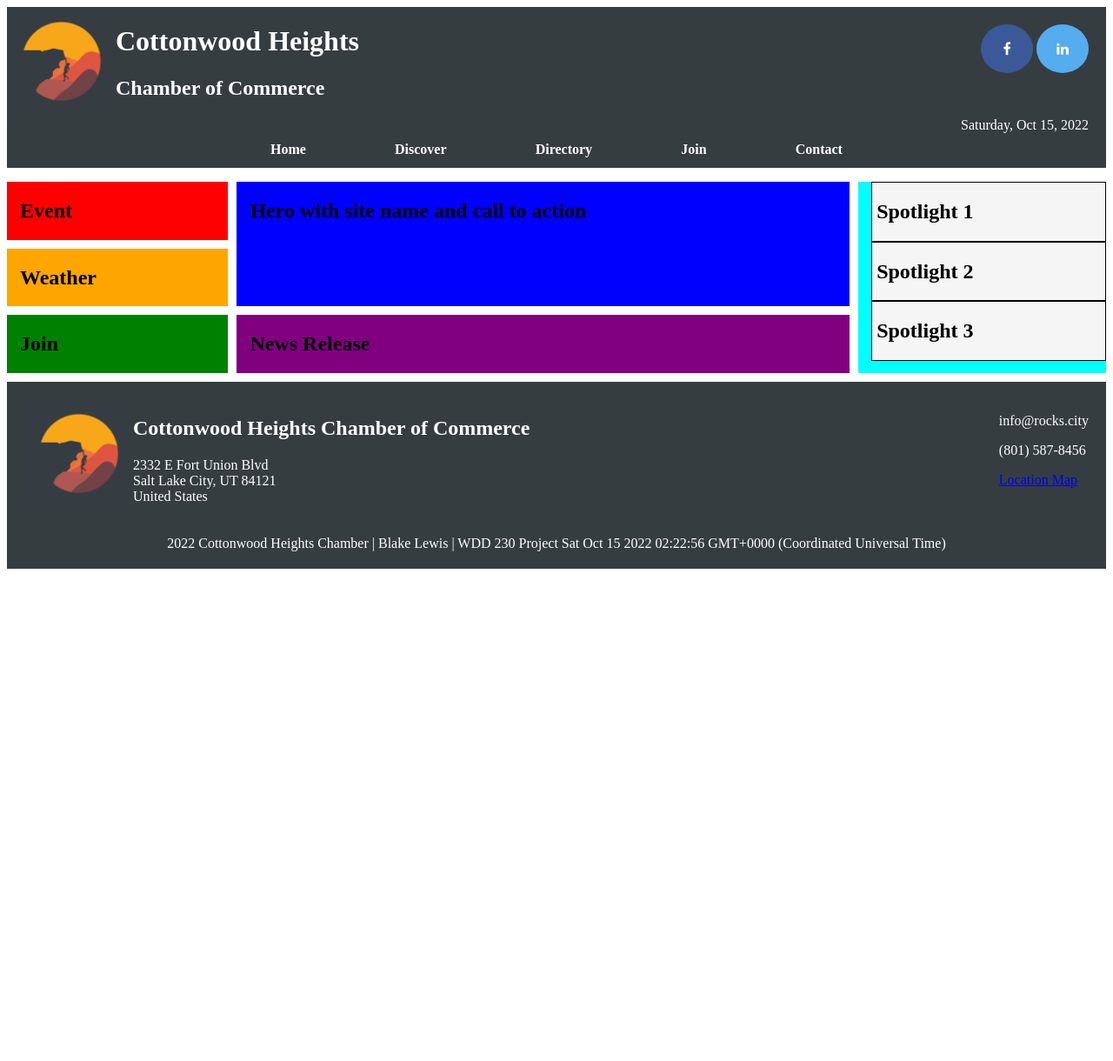
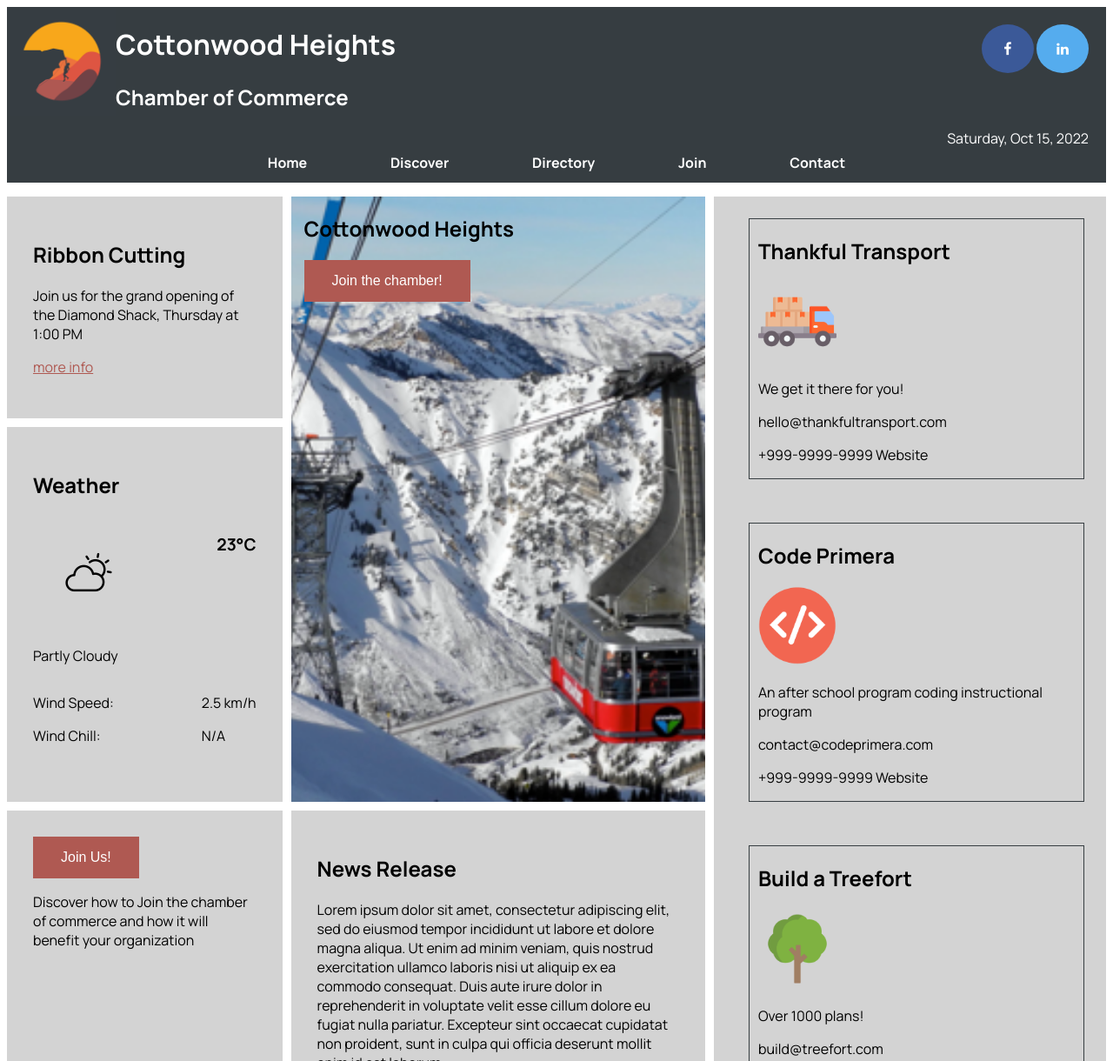
Before and after one commit to blakeWLewis/wdd230, a website: page chamber/index.html in a window 1280 px wide. Shown: the top 1220 px of the page at 87% size. Before the commit the page ends 800 px from the top, so only its background shows below. Drawn offline with Linux system fonts and the light colour scheme.

Commit message:
content on homepage

```diff
--- a/chamber/css/main.css
+++ b/chamber/css/main.css
@@ -1,4 +1,8 @@
+@import url('https://fonts.googleapis.com/css2?family=Manrope:wght@200;300;400;500;600;700;800&display=swap');
 
+body {
+	font-family: 'Manrope', sans-serif;
+}
 header {
 	background-color: #363D41;
 	color: white;
@@ -145,13 +149,34 @@
 	grid-column-end: 4;
 	grid-row-start: 1;
 	grid-row-end: 3;
-	background-color: blue;
+	background-color: lightgray;
+	background-image: url('../images/snowbird.webp');
+    background-repeat: no-repeat;
+    background-position: center;
+    position: relative;
+  	background-size: cover;
+  }
+
+  .cotto-nwood-picture {
+	grid-column-start: 2;
+	grid-column-end: 4;
+	grid-row-start: 1;
+	grid-row-end: 3;
   }
 
   #event {
 	grid-column-start: 1;
 	grid-column-end: 2;
-	background-color: red;
+	padding: 30px;
+	background-color: lightgray;
+  }
+
+  .home-link {
+	color: #AF5952;
+  }
+
+  .home-link:hover {
+	color: #7d3f3a;
   }
 
   #weather {
@@ -159,8 +184,28 @@
 	grid-column-end: 2;
 	grid-row-start: 2;
 	grid-row-end: 3;
-	background-color: orange;
+	padding: 30px;
+	background-color: lightgray;
 
+  }
+
+  .weather-icon {
+	max-width: 50%;
+  }
+
+  #temprature {
+	display: flex;
+    align-items: center;
+	float: right;
+	font-size: larger;
+	font-weight: bolder;
+  }
+
+.headers-weather{
+	float: left;
+}
+  .information-right {
+	float: right;
   }
 
   #news-release {
@@ -168,7 +213,8 @@
 	grid-column-end: 4;
 	grid-row-start: 3;
 	grid-row-end: 4;
-	background-color: purple;
+	padding: 30px;
+	background-color: lightgray;
   }
 
   #spotlight {
@@ -176,17 +222,24 @@
 	grid-column-end: 5;
 	grid-row-start: 1;
 	grid-row-end: 4;
-	background-color: aqua;
+	background-color: lightgray;
 	display: flex;
 	flex-direction: column;
   }
 
   .spotlight-card {
-	padding-left: 5px;
-	background-color: whitesmoke;
+	padding-left: 10px;
+	margin: 25px;
+	background-color: lightgray;
 	border-style: solid;
 	border-width: 1px;
+	border-color: #363D41;
 
+  }
+
+  #icons {
+	align-items: center;
+	max-width: 90px;
   }
 
   #join {
@@ -194,7 +247,20 @@
 	grid-column-end: 2;
 	grid-row-start: 3;
 	grid-row-end: 4;
-	background-color: green;
+	padding: 30px;
+	background-color: lightgray;
+  }
+  #join-us-button {
+	background-color: #AF5952; /* Green */
+	border: none;
+	color: white;
+	padding: 15px 32px;
+	text-align: center;
+	text-decoration: none;
+	display: inline-block;
+	font-size: 16px;
+	align-items: center;
+
   }
 
 footer {
@@ -213,7 +279,6 @@
 }
 
 .copyright-block {
-	text-align: center;
 	padding-bottom: 20px;
 }
 
--- a/chamber/css/medium.css
+++ b/chamber/css/medium.css
@@ -19,7 +19,6 @@
         grid-column-end: 4;
         grid-row-start: 1;
         grid-row-end: 2;
-        background-color: blue;
       }
 
       #event {
@@ -27,7 +26,6 @@
         grid-column-end: 3;
         grid-row-start: 5;
         grid-row-end: 6;
-        background-color: red;
       }
 
       #weather {
@@ -35,7 +33,6 @@
         grid-column-end: 4;
         grid-row-start: 5;
         grid-row-end: 6;
-        background-color: orange;
 
       }
 
@@ -44,7 +41,6 @@
         grid-column-end: 4;
         grid-row-start: 2;
         grid-row-end: 3;
-        background-color: purple;
       }
 
       #spotlight {
@@ -52,7 +48,6 @@
         grid-column-end: 4;
         grid-row-start: 3;
         grid-row-end: 4;
-        background-color: aqua;
         display: flex;
         flex-direction: row;
       }
@@ -62,7 +57,6 @@
       }
       .spotlight-card {
         padding-left: 5px;
-        background-color: orange;
         border-style: solid;
         border-width: 1px;
         flex-grow: 1;
@@ -73,6 +67,5 @@
         grid-column-end: 4;
         grid-row-start: 4;
         grid-row-end: 5;
-        background-color: rgb(145, 3, 107);
       }
 }
--- a/chamber/css/small.css
+++ b/chamber/css/small.css
@@ -36,7 +36,6 @@
         grid-column-end: 2;
         grid-row-start: 1;
         grid-row-end: 2;
-        background-color: blue;
       }
 
       #event {
@@ -44,7 +43,6 @@
         grid-column-end: 2;
         grid-row-start: 2;
         grid-row-end: 3;
-        background-color: green;
       }
 
       #weather {
@@ -52,7 +50,6 @@
         grid-column-end: 2;
         grid-row-start: 3;
         grid-row-end: 4;
-        background-color: orange;
 
       }
 
@@ -61,7 +58,6 @@
         grid-column-end: 2;
         grid-row-start: 4;
         grid-row-end: 5;
-        background-color: purple;
       }
 
       #spotlight {
@@ -69,7 +65,6 @@
         grid-column-end: 2;
         grid-row-start: 5;
         grid-row-end: 7;
-        background-color: aqua;
         display: flex;
         flex-direction: column;
       }
@@ -79,7 +74,6 @@
       }
       .spotlight-card {
         padding-left: 5px;
-        background-color: orange;
         border-style: solid;
         border-width: 1px;
         flex-grow: 1;
@@ -90,7 +84,6 @@
         grid-column-end: 2;
         grid-row-start: 4;
         grid-row-end: 5;
-        background-color: rgb(145, 3, 107);
       }
 
       footer {
--- a/chamber/index.html
+++ b/chamber/index.html
@@ -50,30 +50,64 @@
         </div>
         <div class="container">
             <div id="hero" class="card">
-                <h2>Hero with site name and call to action</h2>
+                <h2>Cottonwood Heights</h2>
+                <button id="join-us-button" type="button">Join the chamber!</button>
             </div>
             <div id="event" class="card">
-                <h2>Event</h2>
+                <h2>Ribbon Cutting</h2>
+                <p>Join us for the grand opening of the Diamond Shack, Thursday at 1:00 PM</p>
+                <a class="home-link" href="#">more info</a>
             </div>
             <div id="weather" class="card">
                 <h2>Weather</h2>
+                <div>
+                    <img class="weather-icon" src="images/1555512.webp" alt="icon of weather">
+                    <p id="temprature">23°C</p>
+                </div>
+                <div id="weather-details">
+                    <div>
+                        <p>Partly Cloudy</p>
+                    </div>
+                    <div class="headers-weather">
+                        <p>Wind Speed: </p>
+                        <p>Wind Chill: </p>
+                    </div>
+                    <div class="information-right">
+                        <p>2.5 km/h</p>
+                        <p>N/A</p>
+                    </div>
+                </div>
             </div>
             <div id="news-release" class="card">
                 <h2>News Release</h2>
+                <p>Lorem ipsum dolor sit amet, consectetur adipiscing elit, sed do eiusmod tempor incididunt ut labore et dolore magna aliqua. Ut enim ad minim veniam, quis nostrud exercitation ullamco laboris nisi ut aliquip ex ea commodo consequat. Duis aute irure dolor in reprehenderit in voluptate velit esse cillum dolore eu fugiat nulla pariatur. Excepteur sint occaecat cupidatat non proident, sunt in culpa qui officia deserunt mollit anim id est laborum.</p>
             </div>
             <div id="spotlight" class="card">
                 <div id="spotlight-1" class="spotlight-card">
-                    <h2>Spotlight 1</h2>
+                    <h2>Thankful Transport</h2>
+                    <img id="icons" src="images/truck.png" alt="truck">
+                    <p>We get it there for you!</p>
+                    <p>hello@thankfultransport.com</p>
+                    <p>+999-9999-9999 Website</p>
                 </div>
                 <div id="spotlight-2" class="spotlight-card">
-                    <h2>Spotlight 2</h2>
+                    <h2>Code Primera </h2>
+                    <img id="icons" src="images/code.webp" alt="code">
+                    <p>An after school program coding instructional program</p>
+                    <p>contact@codeprimera.com</p>
+                    <p>+999-9999-9999 Website</p>
                 </div>
                 <div id="spotlight-3" class="spotlight-card">
-                    <h2>Spotlight 3</h2>
+                    <h2>Build a Treefort</h2>
+                    <img id="icons" src="images/tree.webp" alt="tree">
+                    <p>Over 1000 plans!</p>
+                    <p>build@treefort.com</p>
+                    <p>+888-8888-8888 Website</p>
                 </div>
             </div>
             <div id="join" class="card">
-                <h2>Join</h2>
+                <button id="join-us-button" type="button">Join Us!</button>
+                <p>Discover how to Join the chamber of commerce and how it will benefit your organization</p>
             </div>
         </div>
     </main>
```
Also changed, not shown: index.html (+1 -1 lines), chamber/images/1555512.webp (added), chamber/images/code.webp (added), chamber/images/snowbird.webp (added), chamber/images/tree.webp (added), chamber/images/truck.png (added).
